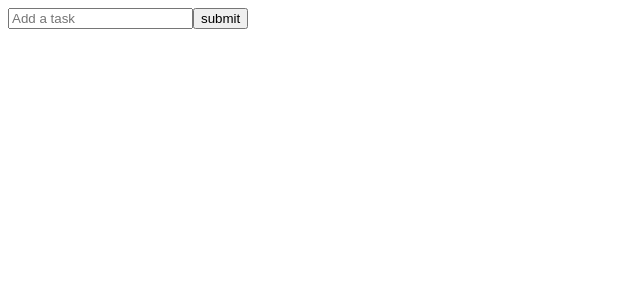
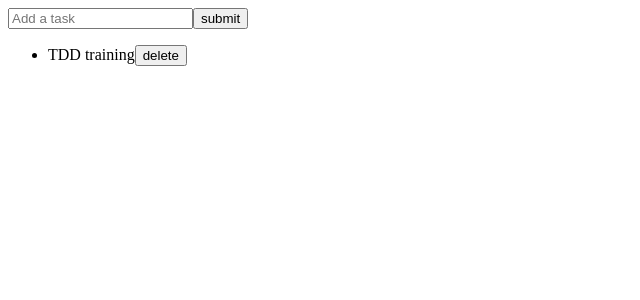
Before and after one commit to gardenruler/todo, a React (Create React App) app in the folder frontend/: page / in a window 1280 px wide. Shown: the top 300 px of the page, without its empty margins (0-640 px from the left). Built offline with nearby package versions, Linux system fonts and the light colour scheme.

Commit message:
todolist item

```diff
--- a/frontend/src/App.tsx
+++ b/frontend/src/App.tsx
@@ -1,5 +1,6 @@
 import React from 'react';
 import TodoInput from './todo/TodoInput';
+import TodoList from './todo/TodoList';
 
 function App(): JSX.Element {
   const todoList = [];
@@ -9,6 +10,7 @@ function App(): JSX.Element {
   return (
     <div className="App">
       <TodoInput onInsert={onInsert} />
+      <TodoList />
     </div>
   );
 }
--- /dev/null
+++ b/frontend/src/todo/TodoList.tsx
@@ -0,0 +1,21 @@
+import React from 'react';
+
+export interface Todo {
+  id: number;
+  text: string;
+  done: boolean;
+}
+export interface TodoProps {
+  todo?: Todo;
+}
+const TodoList = ({ todo }: TodoProps) => {
+  return (
+    <ul>
+      <li>
+        <span>TDD training</span>
+        <button type="button">delete</button>
+      </li>
+    </ul>
+  );
+};
+export default TodoList;
```
Also changed, not shown: 1 other file (tests, documents, lock files or other folders).
